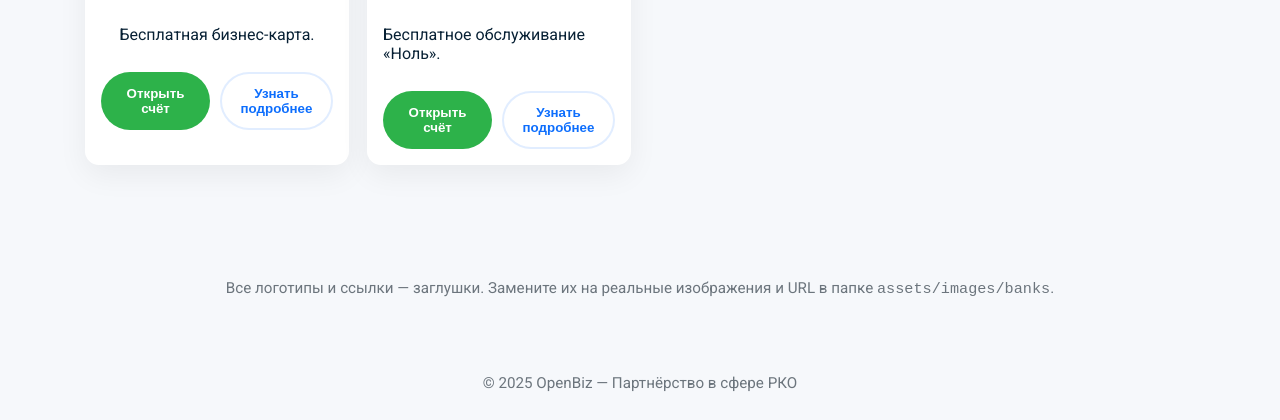
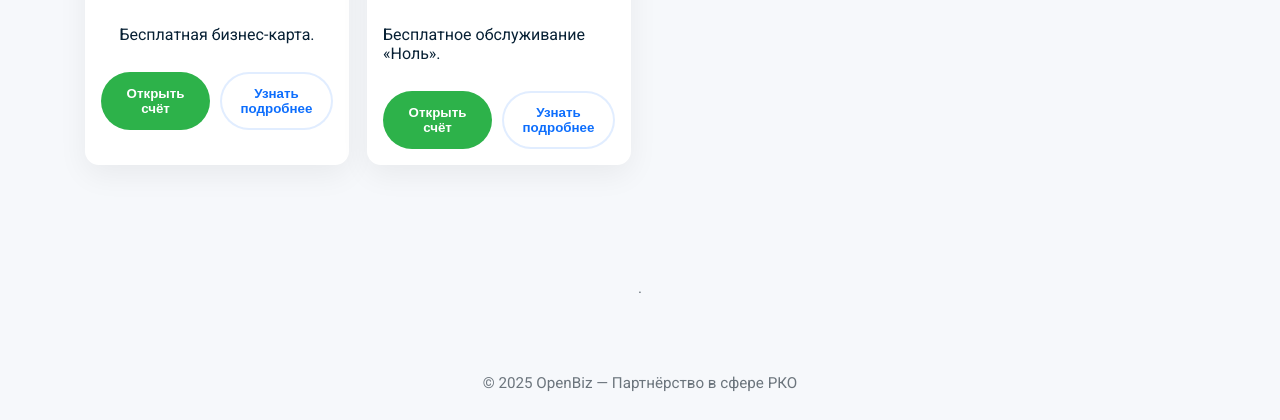
Before and after one commit to OpenBizz/-OpenBiz-, a plain HTML site: page index.html in a window 1280 px wide. Shown: the part 1723-2143 px from the top of the page. Drawn offline with nearby package versions, Linux system fonts and the light colour scheme.

Commit message:
Update index.html

```diff
--- a/index.html
+++ b/index.html
@@ -178,4 +178,4 @@
         <button class="btn more-btn">Узнать подробнее</button>
       </div>
     </div>
-    </div></section><section class="section" data-aos="fade-up"><div class="notice">Все логотипы и ссылки — заглушки. Замените их на реальные изображения и URL в папке <code>assets/images/banks</code>.</div></section></main><footer class="footer">© 2025 OpenBiz — Партнёрство в сфере РКО</footer><script src="https://unpkg.com/aos@2.3.1/dist/aos.js"></script><script src="assets/js/script.js"></script></body></html>
+    </div></section><section class="section" data-aos="fade-up"><div class="notice"> <code></code>.</div></section></main><footer class="footer">© 2025 OpenBiz — Партнёрство в сфере РКО</footer><script src="https://unpkg.com/aos@2.3.1/dist/aos.js"></script><script src="assets/js/script.js"></script></body></html>
```
